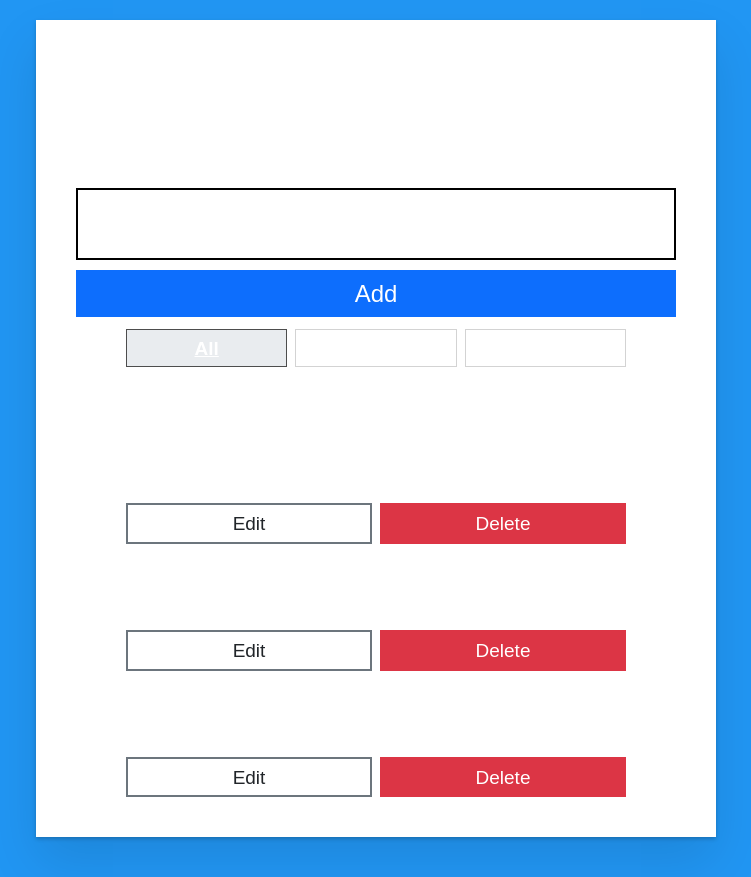
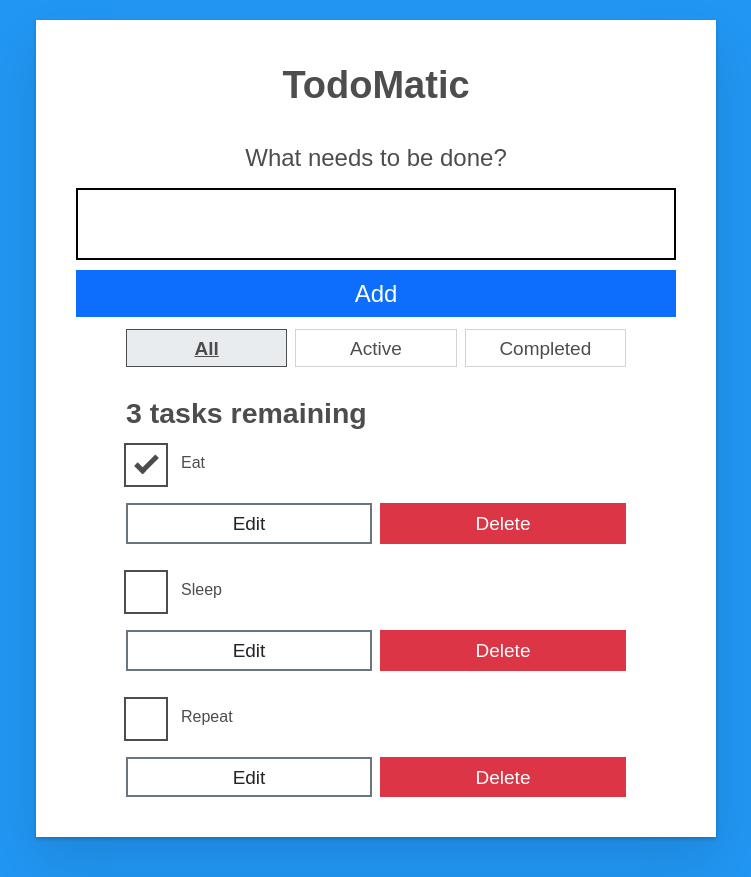
Before and after one commit to arindam2ghosh/NUS_ToDo, a React (Vite) app: page / in a window 1280 px wide. Shown: the whole page, without its empty margins (264-1015 px from the left). Built offline with nearby package versions, Linux system fonts and the light colour scheme.

Commit message:
Keep original text color for accessibility
Co-authored-by: arindam2ghosh <2129395+arindam2ghosh@users.noreply.github.com>

```diff
--- a/src/index.css
+++ b/src/index.css
@@ -55,7 +55,7 @@ input[type="text"] {
 }
 body {
   background-color: #2196f3;
-  color: #ffffff;
+  color: #4d4d4d;
   font:
     1.6rem/1.25 Arial,
     sans-serif;
```
